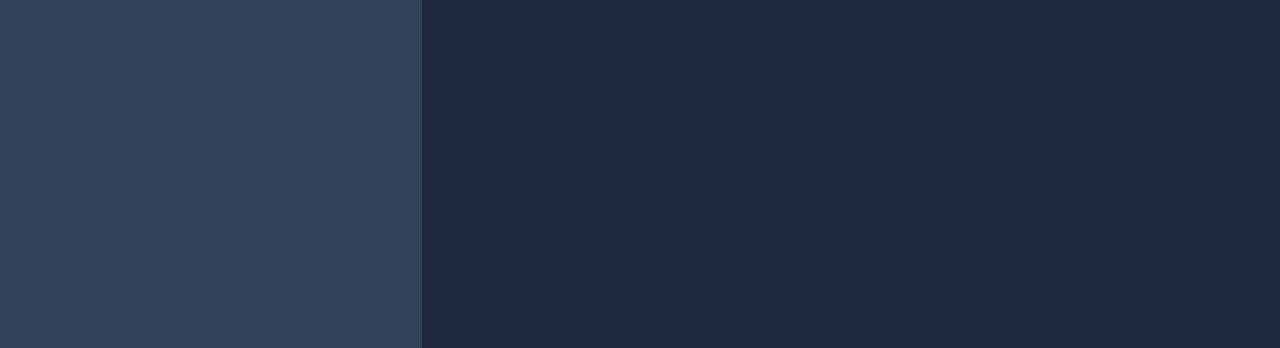
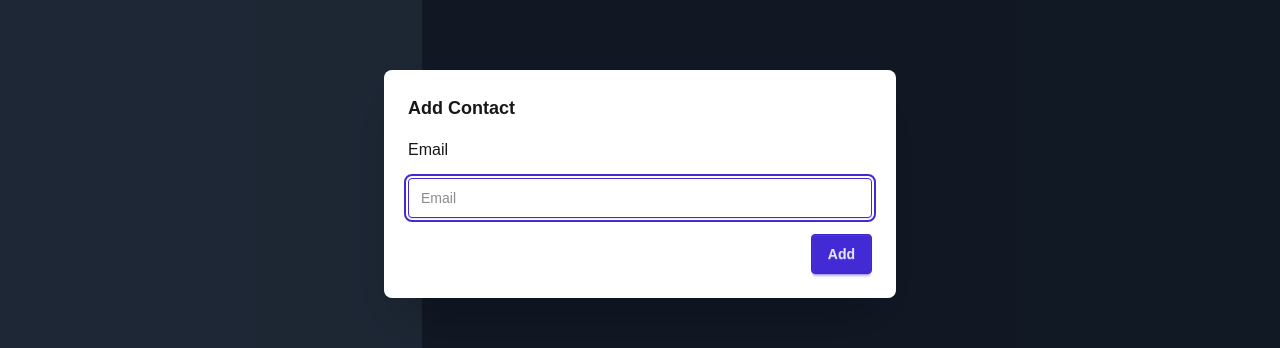
Before and after one commit to devrafia/next-chat-app, a Next.js app: page / in a window 1280 px wide. Both pictures are taken after a click on the element 382 px from the left and 760 px from the top of the page. Shown: the part 216-564 px from the top of the page. Built offline with nearby package versions, Linux system fonts and the light colour scheme; no server answers; the database is empty.

Commit message:
add feature new chat

```diff
--- a/src/app/components/Chat/ChatInput.tsx
+++ b/src/app/components/Chat/ChatInput.tsx
@@ -1,5 +1,12 @@
 import { auth, db } from "@/lib/firebase";
-import { addDoc, collection, serverTimestamp } from "firebase/firestore";
+import {
+  addDoc,
+  collection,
+  doc,
+  serverTimestamp,
+  setDoc,
+} from "firebase/firestore";
+import InputPrimary from "../Input/InputPrimary";
 
 export default function ChatInput({ roomId }: any) {
   const sendMessage = async () => {
@@ -13,14 +20,19 @@ export default function ChatInput({ roomId }: any) {
       createdAt: serverTimestamp(),
     });
 
+    await setDoc(
+      doc(db, "rooms", roomId),
+      { hasMessages: true },
+      { merge: true }
+    );
+
     input.value = "";
   };
   return (
     <>
-      <input
+      <InputPrimary
         type="text"
         placeholder="Send a Message!"
-        className="input input-primary w-full"
         id="message-input"
       />
       <div
--- /dev/null
+++ b/src/app/components/Contact/AddForm.tsx
@@ -0,0 +1,95 @@
+import { useEffect, useRef } from "react";
+import InputPrimary from "../Input/InputPrimary";
+import {
+  addDoc,
+  collection,
+  doc,
+  getDoc,
+  getDocs,
+  query,
+  serverTimestamp,
+  setDoc,
+  where,
+} from "firebase/firestore";
+import { auth, db } from "@/lib/firebase";
+
+export default function AddForm({ inputRef, setRoomId }: any) {
+  async function handleSubmit(e: any) {
+    e.preventDefault();
+
+    const input = document.getElementById("add-form-input") as HTMLInputElement;
+    const emailInput = input?.value?.trim().toLowerCase();
+    if (!emailInput || !auth.currentUser)
+      return alert("Email harus diisi dan kamu harus login");
+
+    const usersRef = collection(db, "users");
+    const q = query(usersRef, where("email", "==", emailInput));
+    const querySnapshot = await getDocs(q);
+
+    if (querySnapshot.empty) {
+      alert("User dengan email tersebut tidak ditemukan");
+      return;
+    }
+
+    const targetUser = querySnapshot.docs[0];
+
+    const currentUser = auth.currentUser;
+    if (!currentUser) throw new Error("User not logged in");
+
+    const uidA = currentUser.uid;
+    const uidB = targetUser.id;
+
+    const roomId = [uidA, uidB].sort().join("_");
+    await setDoc(
+      doc(db, "rooms", roomId),
+      {
+        participants: [uidA, uidB],
+        userInfo: {
+          [uidA]: {
+            name: currentUser.displayName,
+            photoURL: currentUser.photoURL,
+            email: currentUser.email,
+          },
+          [uidB]: {
+            name: targetUser.data().name,
+            photoURL: targetUser.data().photoURL,
+            email: targetUser.data().email,
+          },
+        },
+        hasMessages: false,
+      },
+      { merge: true }
+    );
+    setRoomId(roomId);
+
+    input.value = "";
+    alert("Kontak berhasil ditambahkan");
+  }
+  return (
+    <>
+      <dialog id="my_modal_2" className="modal">
+        <div className="modal-box">
+          <h3 className="font-bold text-lg">Add Contact</h3>
+          <form
+            className="flex flex-col"
+            onSubmit={(e) => {
+              handleSubmit(e);
+            }}
+          >
+            <p className="py-4">Email</p>
+            <InputPrimary
+              ref={inputRef}
+              type="text"
+              placeholder="Email"
+              id="add-form-input"
+            />
+            <button className="btn btn-primary w-max mt-4 ml-auto">Add</button>
+          </form>
+        </div>
+        <form method="dialog" className="modal-backdrop">
+          <button className="bg-transparent">close</button>
+        </form>
+      </dialog>
+    </>
+  );
+}
--- a/src/app/components/Contact/Contact.tsx
+++ b/src/app/components/Contact/Contact.tsx
@@ -1,6 +1,15 @@
 import { auth, db } from "@/lib/firebase";
-import { collection, doc, getDocs, setDoc } from "firebase/firestore";
-import { useEffect, useState } from "react";
+import {
+  collection,
+  doc,
+  getDocs,
+  onSnapshot,
+  query,
+  setDoc,
+  where,
+} from "firebase/firestore";
+import { userInfo } from "os";
+import { useEffect, useRef, useState } from "react";
 
 async function createOrGetRoom(selectedUser: any) {
   const currentUser = auth.currentUser;
@@ -8,45 +17,70 @@ async function createOrGetRoom(selectedUser: any) {
 
   const uidA = currentUser.uid;
   const uidB = selectedUser.uid;
-
   const roomId = [uidA, uidB].sort().join("_");
-  await setDoc(
-    doc(db, "rooms", roomId),
-    {
-      participants: [uidA, uidB],
-      userInfo: {
-        [uidA]: {
-          name: currentUser.displayName,
-          photoURL: currentUser.photoURL,
-          email: currentUser.email,
-        },
-        [uidB]: {
-          name: selectedUser.name,
-          photoURL: selectedUser.photoURL,
-          email: selectedUser.email,
-        },
-      },
-    },
-    { merge: true }
-  );
 
   return roomId;
 }
 
-export function Contact({ onSelectRoom }: any) {
+export function Contact({ children, onSelectRoom }: any) {
+  const [currentId, setCurrentId] = useState<string | null>(null);
   const [users, setUsers] = useState<any[]>([]);
 
   useEffect(() => {
-    async function fetchUsers() {
-      const snapshot = await getDocs(collection(db, "users"));
-      setUsers(snapshot.docs.map((doc) => ({ uid: doc.id, ...doc.data() })));
-    }
-    fetchUsers();
+    const unsubscribe = auth.onAuthStateChanged(async (user) => {
+      if (!user) {
+        setUsers([]);
+        return;
+      }
+
+      const q = query(
+        collection(db, "rooms"),
+        where("participants", "array-contains", user.uid),
+        where("hasMessages", "==", true)
+      );
+
+      const unsubscribeRooms = onSnapshot(q, (snapshot) => {
+        const contactList = snapshot.docs
+          .map((doc) => {
+            const userInfo = doc.data().userInfo;
+            const contactId = Object.keys(userInfo).find(
+              (uid) => uid !== user.uid
+            );
+            if (!contactId) return null;
+
+            return {
+              uid: contactId,
+              user: userInfo[contactId],
+            };
+          })
+          .filter(Boolean);
+
+        setUsers(
+          contactList.map((c) => ({
+            uid: c!.uid,
+            ...c!.user,
+          }))
+        );
+      });
+      return () => unsubscribeRooms();
+    });
+
+    return () => unsubscribe();
   }, []);
 
   const handleClick = async (user: any) => {
     const roomId = await createOrGetRoom(user);
     onSelectRoom(roomId);
+  };
+
+  const inputRef = useRef<HTMLInputElement>(null);
+
+  const handleOpen = () => {
+    const modal = document.getElementById("my_modal_2") as HTMLDialogElement;
+    modal?.showModal();
+    setTimeout(() => {
+      inputRef.current?.focus();
+    }, 100);
   };
   return (
     <>
@@ -75,7 +109,10 @@ export function Contact({ onSelectRoom }: any) {
           ))}
         </ul>
 
-        <div className="absolute bottom-0 right-0 bg-primary w-12 h-12 rounded-full flex justify-center items-center cursor-pointer m-4">
+        <div
+          onClick={handleOpen}
+          className="absolute bottom-0 right-0 bg-primary w-12 h-12 rounded-full flex justify-center items-center cursor-pointer m-4"
+        >
           <svg
             xmlns="http://www.w3.org/2000/svg"
             fill="none"
@@ -91,6 +128,7 @@ export function Contact({ onSelectRoom }: any) {
             />
           </svg>
         </div>
+        {children(inputRef)}
       </section>
     </>
   );
--- /dev/null
+++ b/src/app/components/Input/InputPrimary.tsx
@@ -0,0 +1,19 @@
+import React, { forwardRef } from "react";
+
+type InputProps = React.InputHTMLAttributes<HTMLInputElement>;
+
+const InputPrimary = forwardRef<HTMLInputElement, InputProps>(
+  ({ className = "", ...props }, ref) => {
+    return (
+      <input
+        ref={ref}
+        {...props}
+        className={`input input-primary w-full ${className}`}
+      />
+    );
+  }
+);
+
+InputPrimary.displayName = "InputPrimary";
+
+export default InputPrimary;
--- a/src/app/page.tsx
+++ b/src/app/page.tsx
@@ -20,6 +20,7 @@ import { Logout } from "./components/Navbar/Logout";
 import { Contact } from "./components/Contact/Contact";
 import Chat from "./components/Chat/Chat";
 import ChatInput from "./components/Chat/ChatInput";
+import AddForm from "./components/Contact/AddForm";
 
 export default function App() {
   const [roomId, setRoomId] = useState("s");
@@ -31,7 +32,11 @@ export default function App() {
       </Navbar>
       <main>
         <div className="flex flex-1 h-[calc(100vh-64px)]">
-          <Contact onSelectRoom={setRoomId} />
+          <Contact onSelectRoom={setRoomId}>
+            {(inputRef: any) => (
+              <AddForm inputRef={inputRef} setRoomId={setRoomId} />
+            )}
+          </Contact>
           <Chat roomId={roomId}>
             <ChatInput roomId={roomId} />
           </Chat>
```
